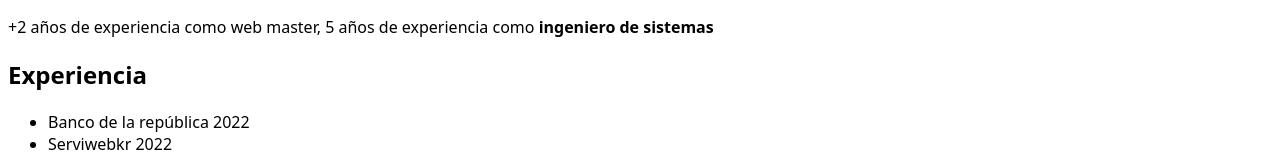
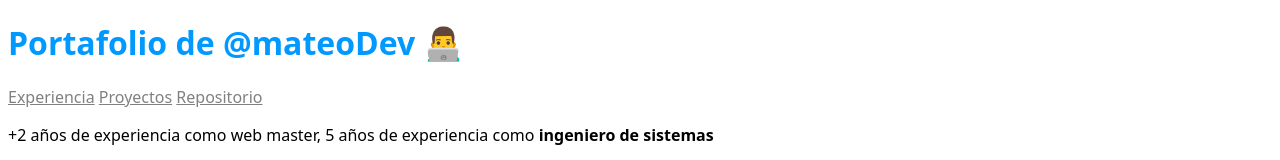
Before and after one commit to Mateo0720/Portafolio, a plain HTML site: page index.html in a window 1280 px wide. Shown: the top 160 px of the page. Drawn offline with Linux system fonts and the light colour scheme.

Commit message:
Se implementa el header en index.html

```diff
--- a/index.html
+++ b/index.html
@@ -42,6 +42,14 @@
     </style>
 
     </head>
+    <header>
+        <h1> Portafolio de @mateoDev 👨‍💻</h1>
+        <nav>
+            <a class="link" href="#experiencia">Experiencia</a>
+            <a class="link" href="#proyectos">Proyectos</a>
+            <a class="link" href="https://github.com/" target="_blank" rel="noreferrer">Repositorio</a>
+        </nav>
+    </header>
     <body>
 
 
```
